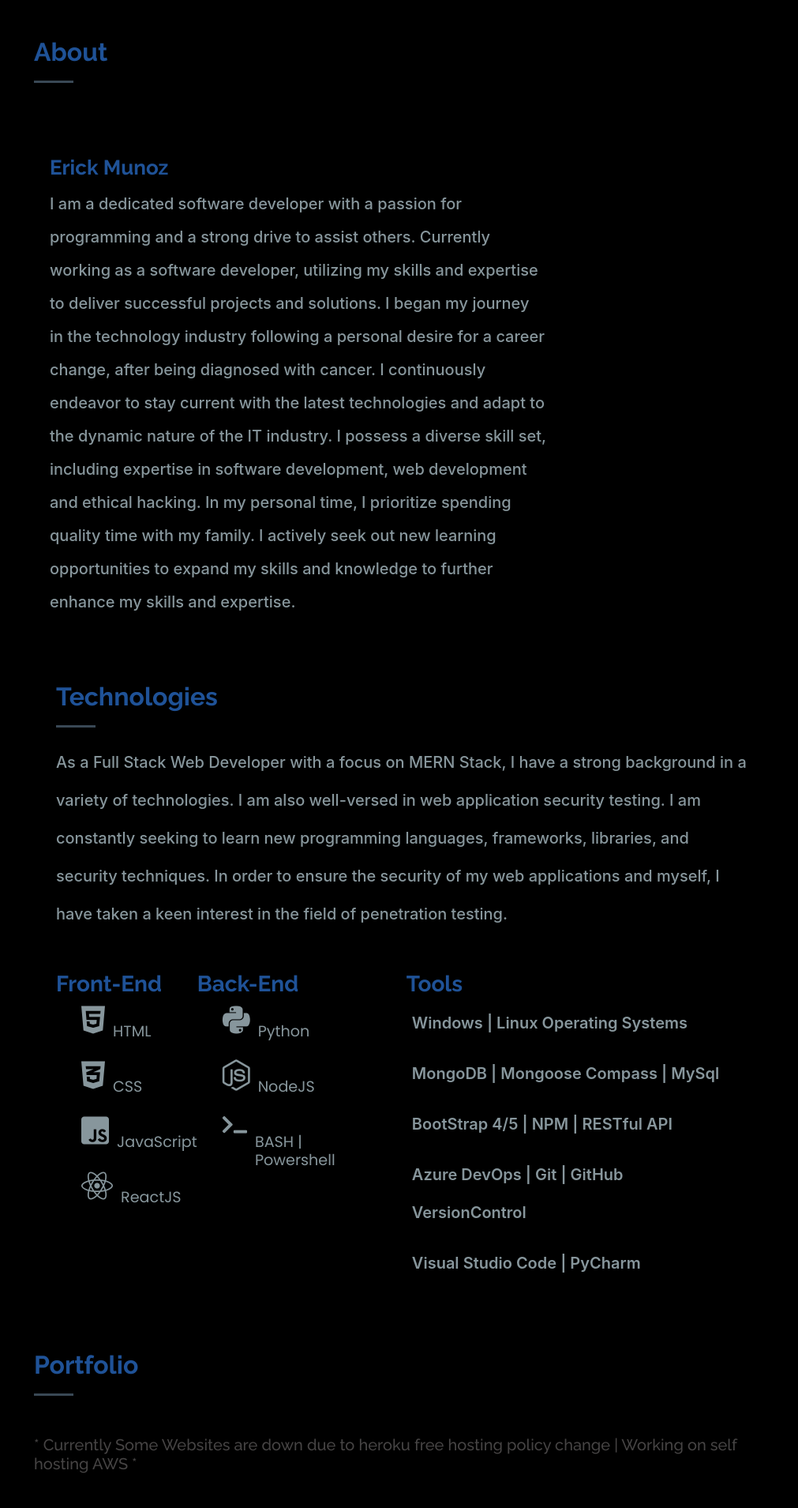
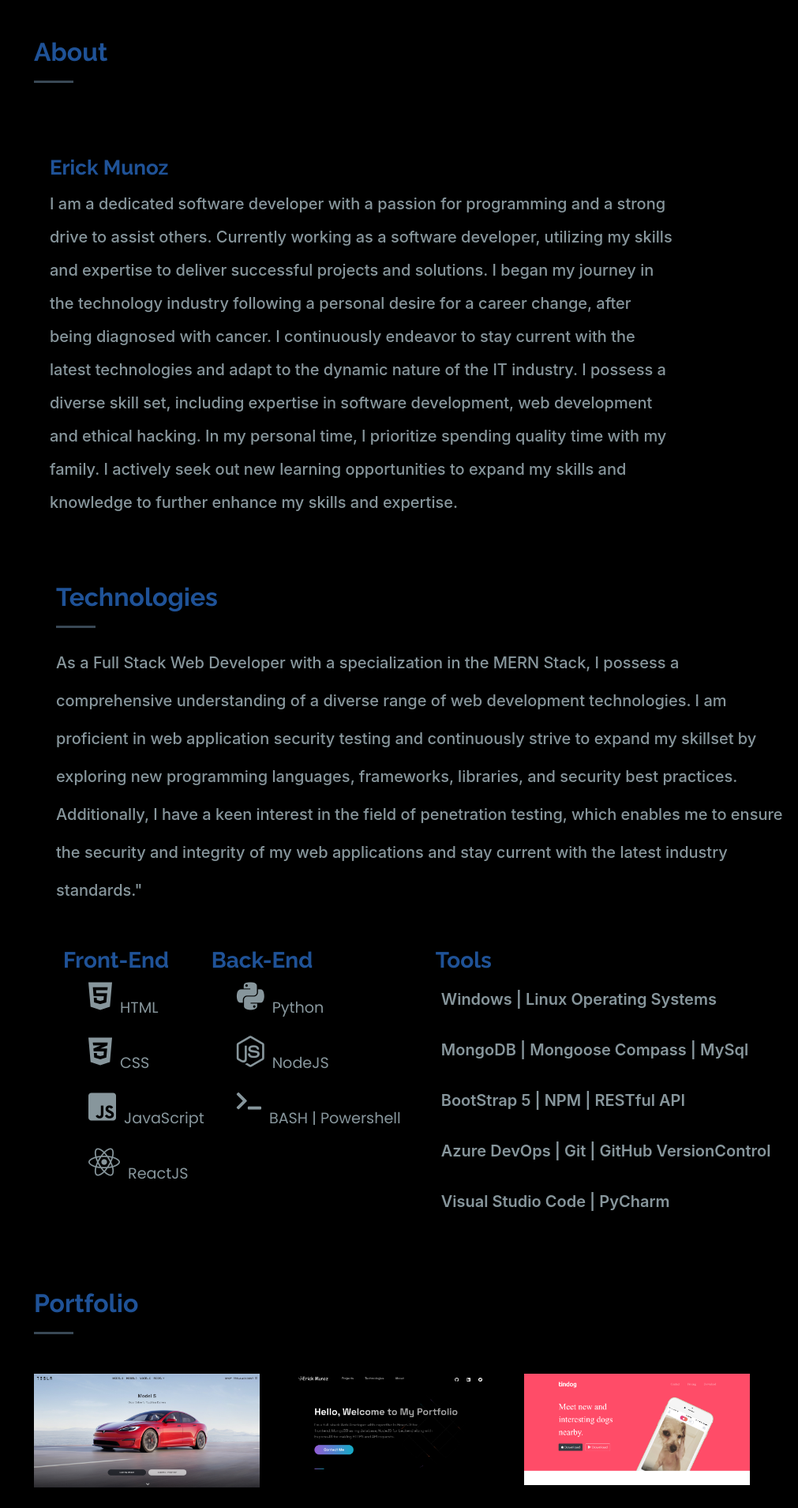
Before and after one commit to Dungyy/portfolio, a Flask app: page / in a window 1280 px wide. Shown: the part 813-2722 px from the top of the page at 79% size, without its empty margins (269-1280 px from the left). Run offline with Flask 2, Linux system fonts and the light colour scheme; some libraries are stand-ins or nearby versions; some web fonts are replaced.

Commit message:
Recent updates

```diff
--- a/static/iPortfolio/assets/css/style.css
+++ b/static/iPortfolio/assets/css/style.css
@@ -484,7 +484,7 @@ section {
 }
 
 .skills {
-  color: black;
+  color: rgb(135, 150, 156);
   /* color: #173b6c; */
 }
 
@@ -924,7 +924,7 @@ section {
 
 #privacy-policy-button {
   background-color: #000;
-  color: #fff;
+  color: #9dadbc;
   border: none;
 }
 
@@ -955,7 +955,7 @@ section {
   font-size: 18px;
   background-color: transparent;
   border: none;
-  color: #fff;
+  color: #9dadbc;
   margin-top: 25%;
 
 }
--- a/templates/index.html
+++ b/templates/index.html
@@ -73,7 +73,7 @@
   <!-- End Header -->
 
   <!-- ======= Hero Section ======= -->
-  <section id="hero" class="d-flex flex-column justify-content-center align-items-center">
+  <section style="margin-right: 5%;" id="hero" class="d-flex flex-column justify-content-center align-items-center">
     <div class="hero-container" data-aos="fade-in">
       <h1 style="color: #FAF9F6;" data-aos="fade-up" data-aos-delay="500">Erick Munoz</h1>
       <p data-aos="fade-up" data-aos-delay="900"><span style="color: #FAF9F6" class="typed" data-typed-items="Welcome!, Software Developer, Web Developer, Ethical Hacker, Freelancer,"></span></p>
@@ -84,7 +84,7 @@
   <main id="main">
 
     <!-- ======= About Section ======= -->
-    <section id="about" class="about">
+    <section id="" class="about">
       <div class="container">
 
         <div class="section-title fade-left">
@@ -92,10 +92,10 @@
         </div>
 
         <div class="row">
-          <div class="col-lg-4 dungy-pic" data-aos="fade-right">
+          <div class="col-lg-2 dungy-pic" data-aos="fade-right">
             <!-- <img src="../static/iPortfolio/assets/img/dungy.img.png" class="dungy-pic img-fluid" alt=""> -->
           </div>
-          <div class="col-lg-8 pt-4 pt-lg-0 content" style="margin-left: 20px;" data-aos="fade-left">
+          <div class="col-lg-10 pt-4 pt-lg-0 content" style="margin-left: 20px;" data-aos="fade-left">
             <br/>
             <h3>Erick Munoz </h3>
             <p class="about-p" data-aos="fade-up"  data-aos-delay="200">
@@ -109,10 +109,10 @@
 
 
     <!-- ======= Skills Section ======= -->
-    <section id="skills" class="Tech section-title skills ">
+    <section id=" skills" class="Tech section-title skills ">
       <div class="tech" data-aos="fade-up">
           <h2>Technologies</h2>
-          <p>As a Full Stack Web Developer with a focus on MERN Stack, I have a strong background in a variety of technologies. I am also well-versed in web application security testing. I am constantly seeking to learn new programming languages, frameworks, libraries, and security techniques. In order to ensure the security of my web applications and myself, I have taken a keen interest in the field of penetration testing.
+          <p>As a Full Stack Web Developer with a specialization in the MERN Stack, I possess a comprehensive understanding of a diverse range of web development technologies. I am proficient in web application security testing and continuously strive to expand my skillset by exploring new programming languages, frameworks, libraries, and security best practices. Additionally, I have a keen interest in the field of penetration testing, which enables me to ensure the security and integrity of my web applications and stay current with the latest industry standards."
           </p>
       </div>
       <br/>
@@ -157,7 +157,7 @@
           MongoDB | Mongoose Compass | MySql
         </ul>
         <ul style="color: rgb(135, 150, 156);">
-          BootStrap 4/5 | NPM | RESTful API
+          BootStrap 5 | NPM | RESTful API
         </ul>
         <ul style="color: rgb(135, 150, 156);">
           Azure DevOps | Git | GitHub VersionControl
@@ -171,14 +171,12 @@
     <!-- End Skills/Tools Section -->
 
     <!-- ======= Portfolio Section ======= -->
-    <section id="" class="portfolio section-bg">
+    <section id="portfolio" class="portfolio section-bg" style="margin-right: 5%;">
       <div class="container items">
 
         <div class="section-title">
           <h2>Portfolio</h2>
         </div>
-        <h5 style="color: rgb(70, 68, 68);">* Currently Some Websites are down due to heroku free hosting policy change | Working on self hosting AWS *</h5>
-          <br>
         <div class="row" data-aos="fade-up">
           <div class="col-lg-12 d-flex justify-content-center">
           </div>
@@ -189,7 +187,7 @@
             <div class="portfolio-wrap">
               <img src="../static/iPortfolio/assets/img/portfolio/tesla-replica.png" class="img-fluid" alt="">
               <div class="portfolio-links">
-                <a href="../static/iPortfolio/assets/img/portfolio/tesla-replica.png" data-gallery="portfolioGallery" class="portfolio-lightbox" title="I Re-Created the Tesla website. I used Reactjs and a Redux template along with Styled Components."/>TeslaClone<a class="bx " href="https://tesla-replica.netlify.app/">Live</a></a><a class="bx " href="https://github.com/Dungyy/Tesla-Replica">Code</a>
+                <a href="../static/iPortfolio/assets/img/portfolio/tesla-replica.png" data-gallery="portfolioGallery" class="portfolio-lightbox" title="I have successfully re-designed and developed a replica of the Tesla website using the latest web development technologies such as Reactjs, Redux template, and Styled Components. This project was an exercise in my skills in creating responsive, user-friendly and visually appealing websites. I invite you to explore the website to appreciate the attention to detail and the technical proficiency that has been applied."/>TeslaClone<a class="bx " href="https://tesla-replica.netlify.app/">Live</a></a><a class="bx " href="https://github.com/Dungyy/Tesla-Replica">Code</a>
               </div>
             </div>
           </div>
@@ -198,7 +196,7 @@
             <div class="portfolio-wrap">
               <img src="../static/iPortfolio/assets/img/portfolio/reactportfolio.png" class="img-fluid" alt="">
               <div class="portfolio-links">
-                <a href="../static/iPortfolio/assets/img/portfolio/reactportfolio.png" data-gallery="portfolioGallery" class="portfolio-lightbox" title="Created a future portfolio using ReactJS and NextJS. (under-construction) "/>Portfolio<a class="bx " href="https://erickmunoz.netlify.app/">Live</a></a><a class="bx " href="https://github.com/Dungyy/React-Portfolio">Code</a>
+                <a href="../static/iPortfolio/assets/img/portfolio/reactportfolio.png" data-gallery="portfolioGallery" class="portfolio-lightbox" title="I am currently in the process of developing a dynamic and responsive portfolio website utilizing the latest web development technologies such as ReactJS and NextJS. This project is an opportunity to showcase my skills in creating modern, scalable and cutting-edge web applications."/>Portfolio<a class="bx " href="https://erickmunoz.netlify.app/">Live</a></a><a class="bx " href="https://github.com/Dungyy/React-Portfolio">Code</a>
               </div>
             </div>
           </div>
@@ -216,28 +214,28 @@
             <div class="portfolio-wrap">
               <img src="../static/iPortfolio/assets/img/portfolio/tindog.png" class="img-fluid" alt="">
               <div class="portfolio-links">
-                <a href="../static/iPortfolio/assets/img/portfolio/tindog.png" data-gallery="portfolioGallery" class="portfolio-lightbox" title="TinDog is like tinder but for dogs. I created this Landing Page for a fake company as a joke, check it out it's pretty funny. The stack i used; HTML, CSS and Bootstrap4"/>tindog<a class="bx " href="https://dungyy.github.io/tindog/">Live</a></a><a class="bx " href="https://github.com/Dungyy/tindog">Code</a>
+                <a href="../static/iPortfolio/assets/img/portfolio/tindog.png" data-gallery="portfolioGallery" class="portfolio-lightbox" title="Introducing TinDog, a playful concept landing page for a fictional company, designed as a parody of the popular dating app, Tinder. This project was developed to showcase my skills in HTML, CSS, and Bootstrap 4 and to inject some humor into my portfolio. I invite you to explore TinDog and appreciate the fun and creative elements of the website."/>tindog<a class="bx " href="https://dungyy.github.io/tindog/">Live</a></a><a class="bx " href="https://github.com/Dungyy/tindog">Code</a>
               </div>
             </div>
           </div>
         <!-- 4 -->
-          <div class="col-lg-4 col-md-6 portfolio-item filter-app" data-aos="fade-right"  data-aos-delay="300">
+          <!-- <div class="col-lg-4 col-md-6 portfolio-item filter-app" data-aos="fade-right"  data-aos-delay="300">
             <div class="portfolio-wrap">
               <img src="../static/iPortfolio/assets/img/portfolio/Screenshot (2).png" class="img-fluid" alt="">
               <div class="portfolio-links">
                 <a href="../static/iPortfolio/assets/img/portfolio/Screenshot (2).png" data-gallery="portfolioGallery" class="portfolio-lightbox" title="Re-Created Simon Game, Using the Document Object Model, I used; <br> HTML | CSS | JavaScript | jQuery "/>SimonGame<a class="bx " href="https://dungyy.github.io/Simon-Game/">Live</a></a><a class="bx " href="https://github.com/Dungyy/Simon-Game">Code</a>
               </div>
             </div>
-          </div>
+          </div> -->
         <!-- 5 -->
-          <div class="col-lg-4 col-md-6 portfolio-item filter-app" data-aos="fade-up"  data-aos-delay="300">
+          <!-- <div class="col-lg-4 col-md-6 portfolio-item filter-app" data-aos="fade-up"  data-aos-delay="300">
             <div class="portfolio-wrap">
               <img src="../static/iPortfolio/assets/img/portfolio/Screenshot (1).png" class="img-fluid" alt="">
               <div class="portfolio-links">
                 <a href="../static/iPortfolio/assets/img/portfolio/Screenshot (1).png" data-gallery="portfolioGallery" class="portfolio-lightbox" title="Jon is a client who wanted an online portfolio to showcase his art to the world wide web I used Python Flask's Mirco framework as a backend. On the front, I used HTML, CSS, and JavaScript for the drop-down nav."/>Portfolio<a class="bx " href="https://snakeskin.pythonanywhere.com/">Live</a></a><a class="bx " href="https://github.com/Dungyy/Jonathons-portfolio">Code</a>
               </div>
             </div>
-          </div>
+          </div> -->
         <!-- 6 -->
 
         <!-- 7 -->
@@ -245,7 +243,7 @@
             <div class="portfolio-wrap">
               <img src="../static/iPortfolio/assets/img/portfolio/Dingy.png" class="img-fluid" alt="">
               <div class="portfolio-links">
-                <a href="../static/iPortfolio/assets/img/portfolio/Dingy.png" data-gallery="portfolioGallery" class="portfolio-lightbox" title="Check out Dingy to get a fast track on your favorite crypto coin! Currently working on adding crypto news as a feature The Stack: ReactJS, JSX, CSS, & calling data from a Restful API"/>Dingy<a class="bx " href="https://dingy-crypto.netlify.app/">Live</a></a><a class="bx " href="https://github.com/Dungyy/crpyto-tracker">Code</a>
+                <a href="../static/iPortfolio/assets/img/portfolio/Dingy.png" data-gallery="portfolioGallery" class="portfolio-lightbox" title="Explore the capabilities of Dingy, a cutting-edge platform that allows you to rapidly track your preferred cryptocurrency. Our team is actively working on incorporating a feature that delivers real-time cryptocurrency news updates. Utilizing advanced technologies such as ReactJS, JSX, CSS, and accessing data through a Restful API, Dingy is a valuable asset for any cryptocurrency enthusiast."/>Dingy<a class="bx " href="https://dingy-crypto.netlify.app/">Live</a></a><a class="bx " href="https://github.com/Dungyy/crpyto-tracker">Code</a>
               </div>
             </div>
           </div>
@@ -254,7 +252,7 @@
           <div class="portfolio-wrap">
             <img src="../static/iPortfolio/assets/img/portfolio/dungychat.png" class="img-fluid" alt="">
             <div class="portfolio-links">
-              <a href="../static/iPortfolio/assets/img/portfolio/dungychat.png" data-gallery="portfolioGallery" class="portfolio-lightbox" title="A Real-time chat app using WebSockets, Node.js, Express, and Socket.io as my backend with Vanilla JavaScript on the frontend"/>DungyChat<a class="bx " href="http://3.87.72.148/">Live</a></a><a class="bx " href="https://github.com/Dungyy/Dungy-Chat/">Code</a>
+              <a href="../static/iPortfolio/assets/img/portfolio/dungychat.png" data-gallery="portfolioGallery" class="portfolio-lightbox" title="Introducing a cutting-edge real-time chat application, utilizing WebSockets technology in conjunction with Node.js, Express, and Socket.io on the backend and Vanilla JavaScript on the frontend, to provide a seamless communication experience."/>DungyChat<a class="bx " href="http://3.87.72.148/">Live</a></a><a class="bx " href="https://github.com/Dungyy/Dungy-Chat/">Code</a>
             </div>
           </div>
         </div>
@@ -263,19 +261,19 @@
           <div class="portfolio-wrap">
             <img src="../static/iPortfolio/assets/img/portfolio/triworks.png" class="img-fluid" alt="">
             <div class="portfolio-links">
-              <a href="../static/iPortfolio/assets/img/portfolio/triworks.png" data-gallery="portfolioGallery" class="portfolio-lightbox" title="Created a landing page for a client using Velo on the Wix platform. I used custom JavaScript and React code"/>Triworks<a class="bx " href="https://erickmunoz13.wixsite.com/triworks/">Live</a></a><a class="bx " href="https://github.com/Dungyy">Code</a>
+              <a href="../static/iPortfolio/assets/img/portfolio/triworks.png" data-gallery="portfolioGallery" class="portfolio-lightbox" title="I have successfully designed and developed a landing page for a valued client utilizing Velo on the Wix platform. Utilizing my expertise in custom JavaScript and React, I was able to create a visually appealing and functional webpage that exceeded the client's expectations."/>Triworks<a class="bx " href="https://erickmunoz13.wixsite.com/triworks/">Live</a></a><a class="bx " href="https://github.com/Dungyy">Code</a>
             </div>
           </div>
         </div>
         <!-- 10 -->
-          <div class="col-lg-4 col-md-6 portfolio-item filter-app" data-aos="fade-up"  data-aos-delay="400">
+          <!-- <div class="col-lg-4 col-md-6 portfolio-item filter-app" data-aos="fade-up"  data-aos-delay="400">
             <div class="portfolio-wrap">
               <img src="../static/iPortfolio/assets/img/portfolio/novatechresume.png" class="img-fluid" alt="">
               <div class="portfolio-links">
                 <a href="../static/iPortfolio/assets/img/portfolio/novatechresume.png" data-gallery="portfolioGallery" class="portfolio-lightbox" title="Replica of my resume, Created this for a test project. ( NOT MOBILE FRIENDLY )"/>Resume<a class="bx " href="https://novatech-resume.herokuapp.com/">Live</a></a><a class="bx " href="https://github.com/Dungyy/novatech-resume/">Code</a>
               </div>
             </div>
-          </div>
+          </div> -->
 
           </div>
 
@@ -372,7 +370,6 @@
                 </div>
               </div>
             </div>
-
           </div>
 
         </div>
@@ -385,22 +382,27 @@
 
   <!-- End Contact Section -->
 
-  <div style="font-size: small; display: flex; flex-direction: column; align-items: center; color: #FAF9F6;">
-    <p> Copyright © 2022 Erick Munoz Portfolio </p>
+  <div style="color:#9dadbc; font-size: small; display: flex; flex-direction: column; align-items: center; color: #FAF9F6;">
     <p>
       <button id="privacy-policy-button">View Privacy Policy</button>
       <div id="privacy-policy-popup">
         <div  class="privacy-policy-content">
-          <p style= color:#FAF9F6;>We respect your privacy and are committed to protecting any personal information that you provide to us. Our website uses Google AdSense to display ads, which may collect information about your browsing habits. We do not share any personal information with third parties. By using our website, you consent to the collection and use of this information in accordance with this privacy policy.</p>
+          <p>We respect your privacy and are committed to protecting any personal information that you provide to us. Our website uses Google AdSense to display ads, which may collect information about your browsing habits. We do not share any personal information with third parties. By using our website, you consent to the collection and use of this information in accordance with this privacy policy.</p>
           <button id="close-button">Close</button>
         </div>
       </div>
     </p>
+    <p id="copyright-year" style= color:#9dadbc;></p>
+
   </div>
 
   <!-- End #main -->
 
   <a href="#" class="back-to-top d-flex align-items-center justify-content-center"><i class="bi bi-arrow-up-short"></i></a>
+  <script>
+    var currentYear = new Date().getFullYear();
+    document.getElementById("copyright-year").innerHTML = "Copyright &copy; " + currentYear + " Erick Munoz Portfolio";
+  </script>
 
   <!-- Vendor JS Files -->
   <script src="../static/iPortfolio/assets/vendor/aos/aos.js"></script>
```
